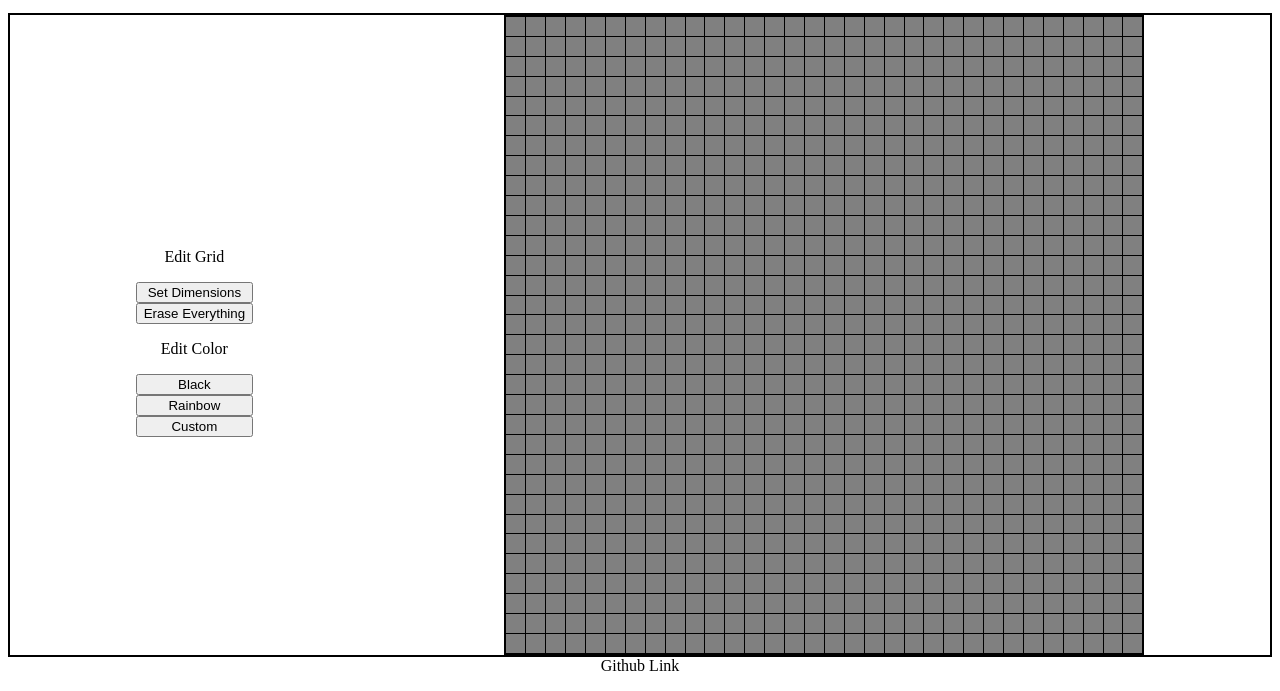
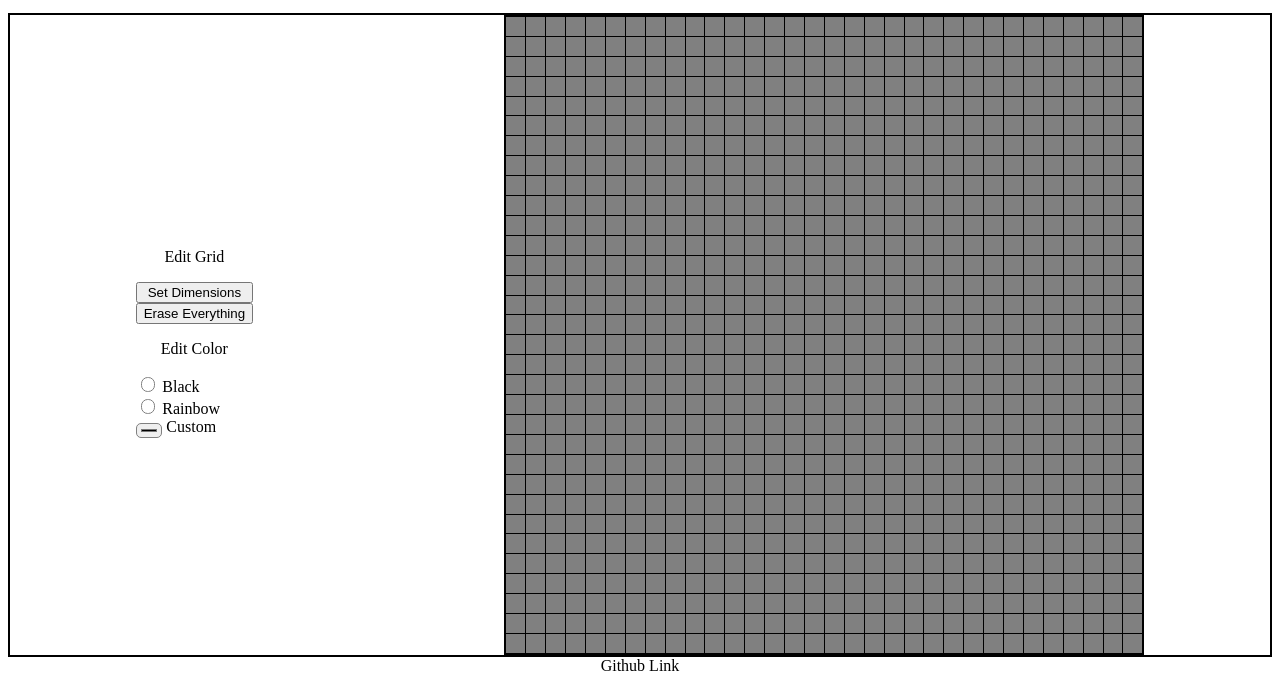
Before and after one commit to blim012/Etch-a-sketch, a plain HTML site: page index.html in a window 1280 px wide. Shown: the part 109-800 px from the top of the page. Drawn offline with Linux system fonts and the light colour scheme.

Commit message:
made color selection radio buttons

```diff
--- a/index.html
+++ b/index.html
@@ -16,10 +16,22 @@
                     <p>Edit Grid</p>
                     <button id='set-button'>Set Dimensions</button>
                     <button id='clear-button'>Erase Everything</button>
+
                     <p>Edit Color</p>
-                    <button id='black-button'>Black</button>
-                    <button id='rainbow-button'>Rainbow</button>
-                    <button id='custom-button'>Custom</button>
+                    <div id='color-controls'>
+                        <div class='color-radio'>
+                            <input type='radio' id='black-button' name='color' value='black' checked>
+                            <label for='black-button'>Black</label>
+                        </div>
+                        <div class='color-radio'>
+                            <input type='radio' id='rainbow-button' name='color' value='rainbow'>
+                            <label for='rainbow-button'>Rainbow</label>
+                        </div>
+                        <div class='color-radio'>
+                            <input type='color' id='color-picker'>
+                            <label for='color-picker'>Custom</label>
+                        </div>
+                    </div>
                 </div>
 
                 <div id='container'></div>
--- a/style.css
+++ b/style.css
@@ -1,6 +1,28 @@
 *
 {
     box-sizing: border-box;
+}
+
+input
+{
+    appearance: none;
+    width: 1.1em;
+    height: 1.1em;
+    border: 1px solid grey;
+    border-radius: 0.5em;
+}
+
+#color-picker
+{
+    width: 2em;
+    border-radius: 5px;
+}
+
+#color-controls
+{
+    display: flex;
+    flex-direction: column;
+    align-items: baseline;
 }
 
 .grid-cell
```
